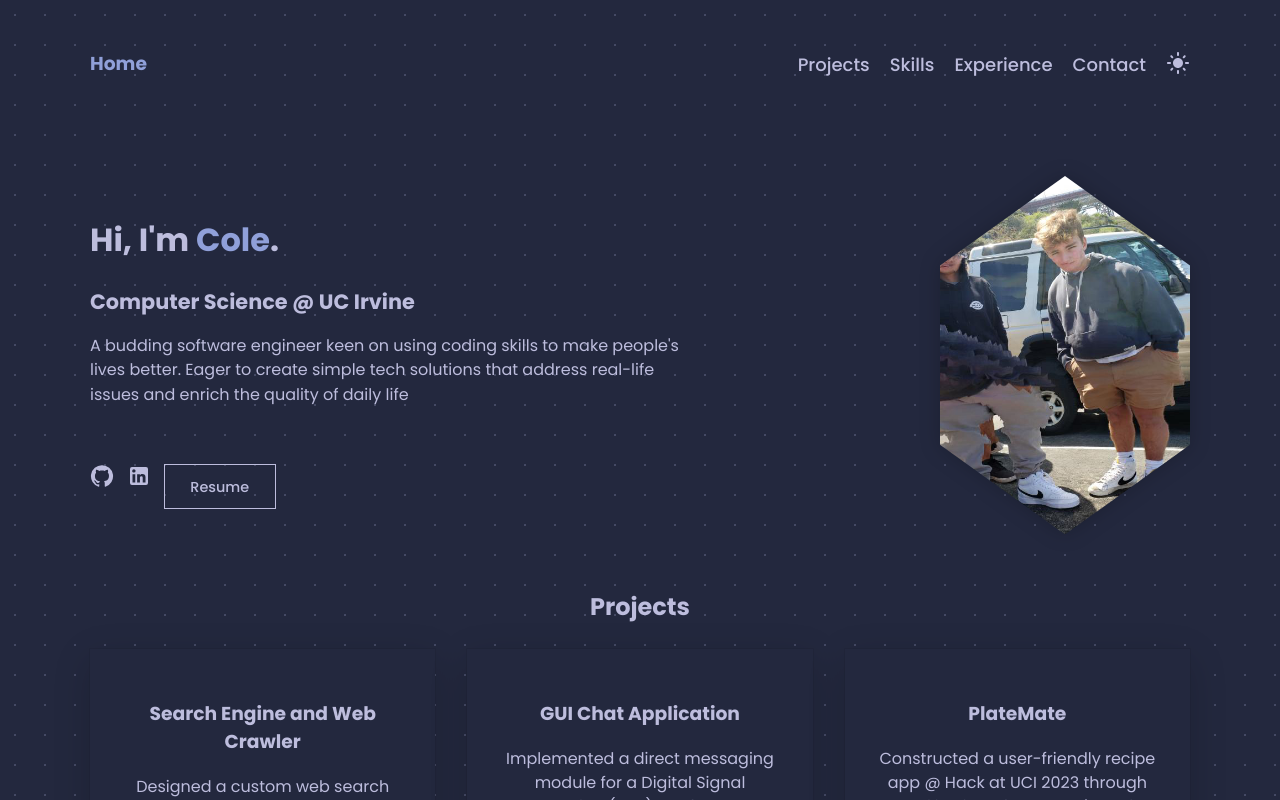
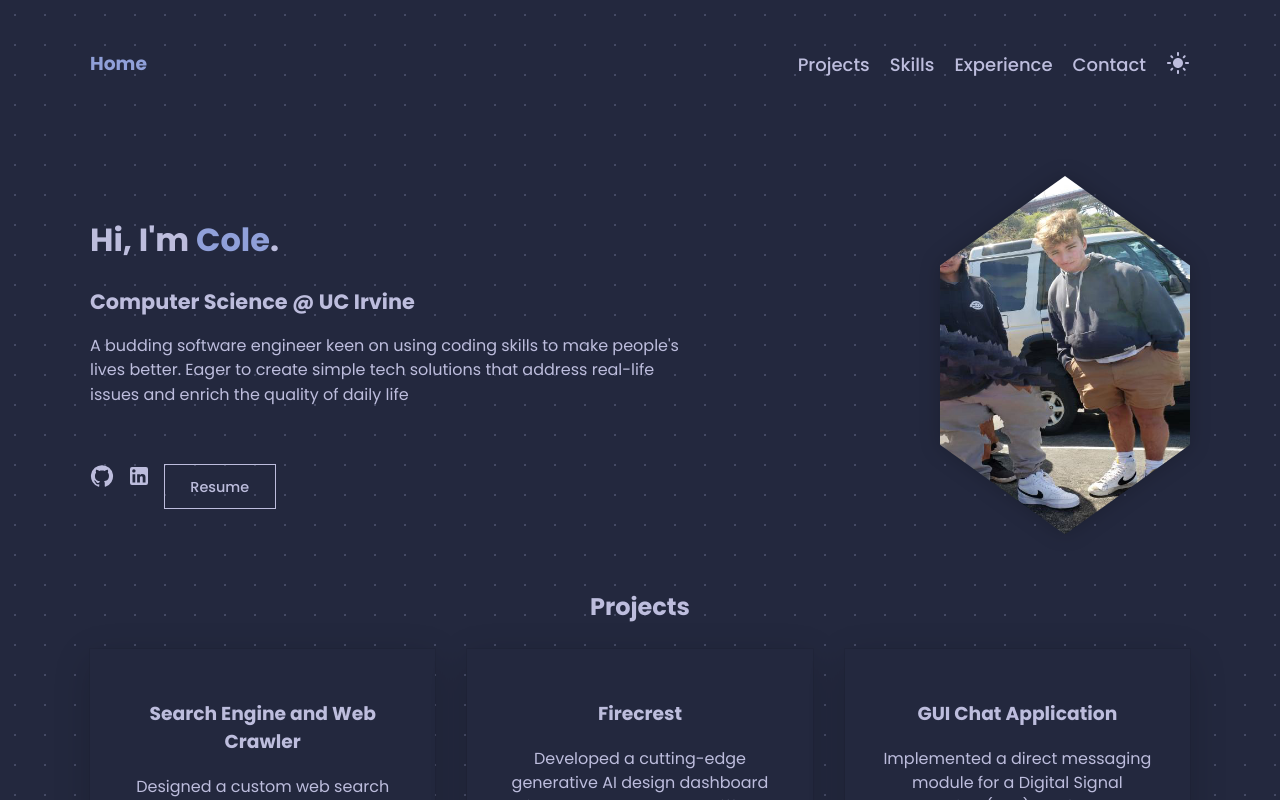
Before and after one commit to colet0227/colet0227.github.io, a React (Create React App) app: page / in a window 1280 px wide. Built offline with nearby package versions, Linux system fonts and the light colour scheme.

Commit message:
updated porfolio and resume

```diff
--- a/src/portfolio.js
+++ b/src/portfolio.js
@@ -28,15 +28,23 @@ const projects = [
     name: 'Search Engine and Web Crawler',
     description:
       'Designed a custom web search engine with the ability to handle 50,000+ documents under harsh operational constraints and having a query response time under 300ms. Incorporated partial indexing to save memory usage and leveraged the Snowball Stemmer for better textual matches. Improved ranking accuracy for a subset of the UCI web domain through tf-idf scoring and cosine similarity in addition to assigning weights for HTML tags. Used sim-hashing to detect near duplicate pages.',
-    stack: ['Visual Studio Code', 'Beautiful Soup', 'Python', 'Flask', 'HTML', 'CSS', 'NLTK', 'Hashlib', 'Git'],
+    stack: ['Beautiful Soup', 'Python', 'Flask', 'HTML', 'CSS', 'NLTK', 'Hashlib', 'Git'],
     sourceCode: 'https://github.com/colet0227/Search_Engine',
+    livePreview: '',
+  },
+  {
+    name: 'Firecrest',
+    description:
+      'Developed a cutting-edge generative AI design dashboard which allows users to use different LLM models and select from various template outputs/browse popular topics for content generation. Leveraged PostgreSQL for efficient data management and utilizes OAuth 2.0 and 2FA for enhanced security and data protection. The project utilizes a diverse set of technologies such as Langchain, Open AI, PaLM, and Hugging Face for language model training and development.',
+    stack: ['HTML', 'CSS', 'JavaScript', 'SQL', 'Python', 'React', 'Flask', 'PostgreSQL', 'LangChain', 'Render', 'Git'],
+    sourceCode: '',
     livePreview: '',
   },
   {
     name: 'GUI Chat Application',
     description:
       'Implemented a direct messaging module for a Digital Signal Processing (DSP) platform. The module features a user-friendly GUI via Tkinter, stores messages locally using filesystem insights, and allows real-time communication between users through socket programming.',
-    stack: ['IDLE', 'Python', 'Tkinter', 'Git'],
+    stack: ['Python', 'Tkinter', 'Git'],
     sourceCode: 'https://github.com/colet0227/Messenger-App-Tkinter',
     livePreview: '',
   },
@@ -44,18 +52,19 @@ const projects = [
     name: 'PlateMate',
     description:
       'Constructed a user-friendly recipe app @ Hack at UCI 2023 through the utilization of Edamam\'s Recipe Search API and Swift. Implemented backend services using Python and FastAPI for effective data handling and processing. Used Xcode as the primary tool for app development, debugging, and deployment on iOS devices.',
-    stack: ['Xcode', 'Swift', 'Python', 'Edamam API', 'FastAPI', 'Git'],
+    stack: ['Xcode', 'Swift', 'Python', 'FastAPI', 'Git'],
     sourceCode: 'https://github.com/colet0227/PlateMate',
     livePreview: 'https://devpost.com/software/platemate-3mdz2x',
   },
   {
-    name: 'Z Marketplace',
+    name: 'Ball Simulation',
     description:
-      'Site in progress...',
-    stack: ['HTML'],
-    sourceCode: 'https://github.com/colet0227',
+      'Designed and developed an interactive simulation application that allows users to create and manipulate a variety of unique objects, or "simultons", each exhibiting distinct behaviours and interactions. Features a rich suite of classes modeling diverse simultons, ranging from mobile entities like "Ball" and "Floater" to dynamic entities like "Pulsator" and "Hunter". Controlled via an intuitive interface, offering buttons for starting, stopping, and stepping through the simulation, placing objects, and removing objects.',
+    stack: ['Python', 'Tkinter', 'Git'],
+    sourceCode: 'https://github.com/colet0227/Ball-Simulation',
     livePreview: '',
   },
+
 ]
 
 const experience = [
```
Also changed, not shown: 1 other file (tests, documents, lock files or other folders).
